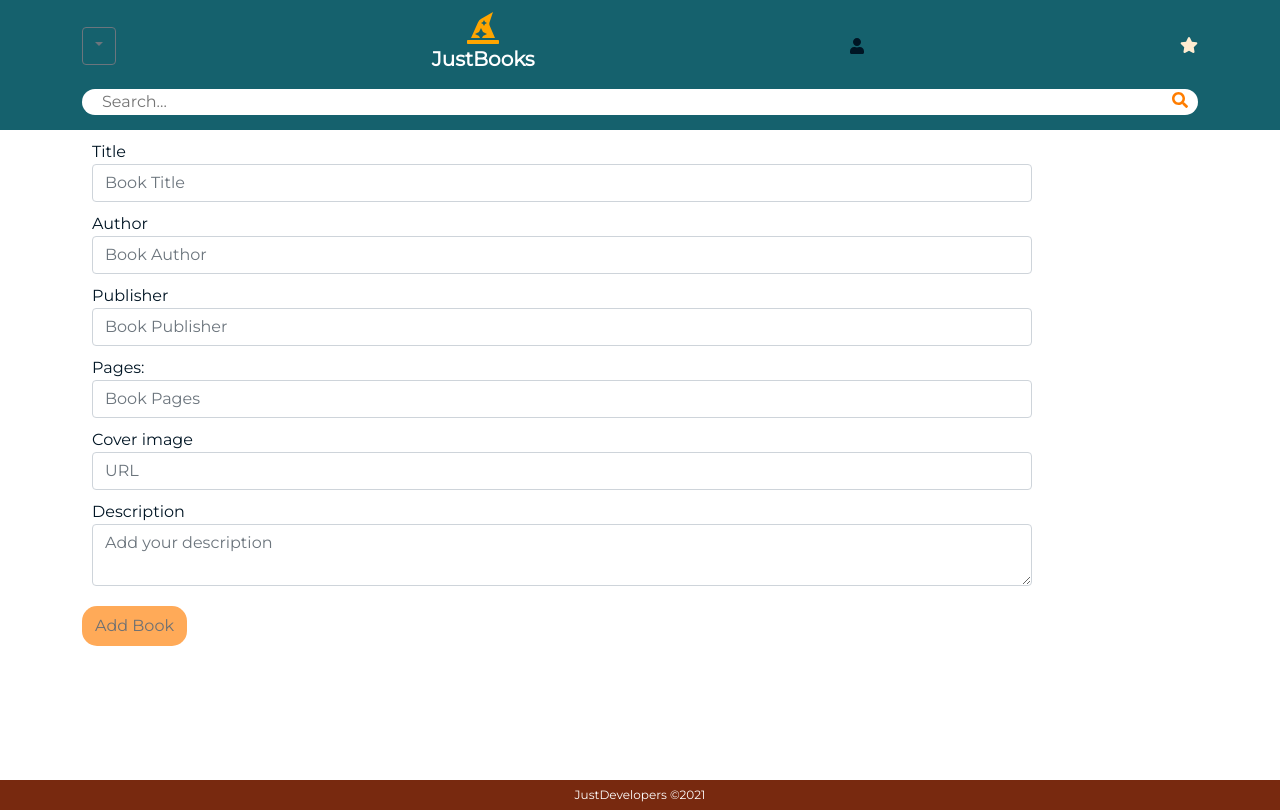
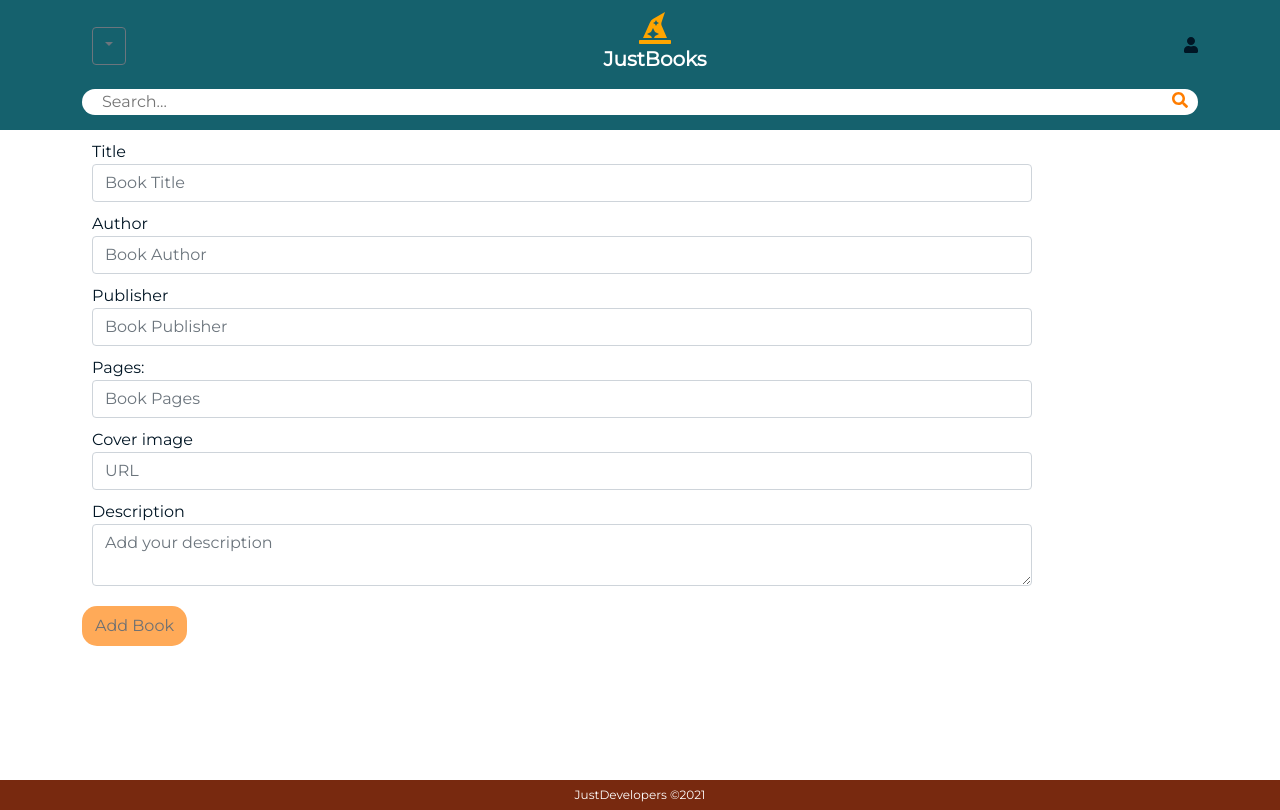
Before and after one commit to mendozzac/justbooks, a React (Create React App) app: page /form in a window 1280 px wide. Built offline with nearby package versions, Linux system fonts and the light colour scheme; no server answers.

Commit message:
add icon login in header

```diff
--- a/src/App.js
+++ b/src/App.js
@@ -13,7 +13,6 @@ import {
   faHatWizard,
   faStar,
   faSearch,
-  faUser,
 } from "@fortawesome/free-solid-svg-icons";
 import DetailPage from "./pages/DetailPage/DetailPage";
 import SideBar from "./components/SideBar/SideBar";
@@ -116,13 +115,12 @@ function App() {
                   <h1 className="logo text"> JustBooks </h1>
                 </div>
               </NavLink>
-
-              <FontAwesomeIcon icon={faUser}>
-                {" "}
-                <LoginButton />{" "}
-              </FontAwesomeIcon>
-              {isAuthenticated && <LogoutButton />}
-
+              <div className="login-box">
+                <LoginButton className="login-box--element" />
+                {isAuthenticated && (
+                  <LogoutButton className="login-box--element" />
+                )}
+                {isAuthenticated && (
                   <NavLink
                     to="/mybooks"
                     activeClassName="current-section"
@@ -131,6 +129,8 @@ function App() {
                   >
                     <FontAwesomeIcon icon={faStar} />
                   </NavLink>
+                )}
+              </div>
             </div>
             <form onSubmit={(event) => onSubmitAction(event)}>
               <div className="search-bar">
--- a/src/App.scss
+++ b/src/App.scss
@@ -24,6 +24,11 @@ h1:hover {
   &:hover {
     font-weight: 600;
   }
+}
+
+.login-box {
+  display: flex;
+  cursor: pointer;
 }
 
 .main-container {
@@ -61,6 +66,7 @@ header .container {
 
 .header__burger,
 .cart-button {
+  margin-left: 10px;
   color: $light;
   font-size: 16px;
 }
--- a/src/auth0/LoginButton/LoginButton.js
+++ b/src/auth0/LoginButton/LoginButton.js
@@ -1,10 +1,18 @@
 import React from "react";
 import { useAuth0 } from "@auth0/auth0-react";
+import { FontAwesomeIcon } from "@fortawesome/react-fontawesome";
+import { faUser } from "@fortawesome/free-solid-svg-icons";
 
 const LoginButton = () => {
-  const { loginWithPopup } = useAuth0();
+  const { loginWithPopup, isAuthenticated } = useAuth0();
 
-  return <i onClick={() => loginWithPopup()}></i>;
+  return (
+    !isAuthenticated && (
+      <div onClick={() => loginWithPopup()}>
+        <FontAwesomeIcon icon={faUser} />
+      </div>
+    )
+  );
 };
 
 export default LoginButton;
--- a/src/auth0/LogoutButton/LogoutButton.js
+++ b/src/auth0/LogoutButton/LogoutButton.js
@@ -1,13 +1,15 @@
 import React from "react";
 import { useAuth0 } from "@auth0/auth0-react";
+import { FontAwesomeIcon } from "@fortawesome/react-fontawesome";
+import { faUserTie } from "@fortawesome/free-solid-svg-icons";
 
 const LogoutButton = () => {
   const { logout } = useAuth0();
 
   return (
-    <button onClick={() => logout({ returnTo: window.location.origin })}>
-      Log Out
-    </button>
+    <div onClick={() => logout({ returnTo: window.location.origin })}>
+      <FontAwesomeIcon icon={faUserTie} />
+    </div>
   );
 };
 
```
Also changed, not shown: src/components/Navigation/Navigation.js (+8 -4 lines), 1 other file (tests, documents, lock files or other folders). Lines whose indentation alone changed are shown as unchanged.
